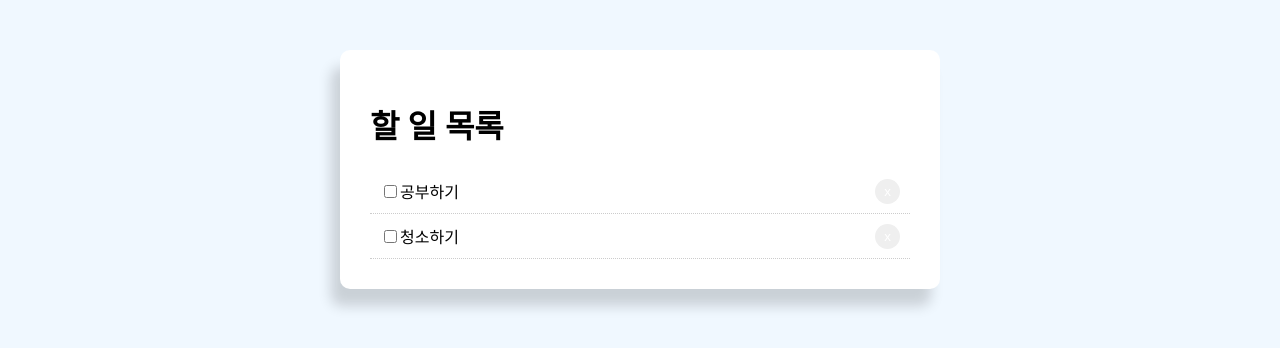
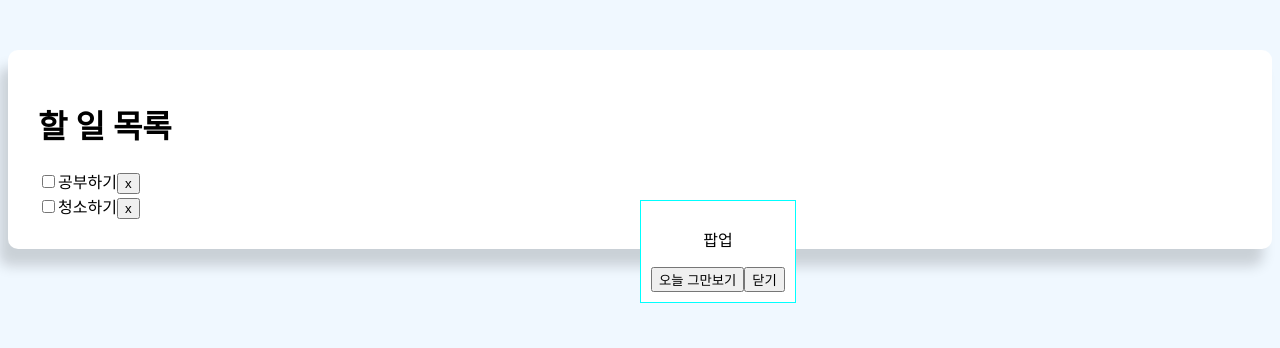
Before and after one commit to ryeon18/react_todo_app, a React (Create React App) app: page / in a window 1280 px wide. Shown: the top 348 px of the page. Built offline with nearby package versions, Linux system fonts and the light colour scheme.

Commit message:
Add: popup

```diff
--- a/src/App.css
+++ b/src/App.css
@@ -10,3 +10,32 @@
     border-radius: 10px;
     box-shadow: -9px 17px 13px rgb(0 0 0 / 16%);
 }
+
+.pop-up {
+    position: fixed;
+    top: 25%;
+    left: 50%;
+    border: 1px solid aqua;
+    background-color: #fff;
+    padding: 10px;
+}
+
+.pop-up p {
+    text-align: center;
+}
+
+.button-box {
+    display: flex;
+    justify-content: space-between;
+    font-size: 10px;
+}
+
+.buttonBox span {
+    margin: 10px;
+    border: 1px solid black;
+    padding: 5px;
+}
+
+.none {
+    display: none;
+}
--- a/src/App.js
+++ b/src/App.js
@@ -1,48 +1,92 @@
-import React, {Component} from 'react';
+import React, {useState, useEffect} from 'react';
 import './App.css';
 
-export default class App extends Component {
-    btnStyle = {
-        color: '#fff',
-        border: 'none',
-        padding: '5px 9px',
-        borderRadius: '50%',
-        cursor: 'pointer',
-        float: 'right',
-    };
-
-    getStyle = () => {
-        return {
-            padding: '10px',
-            borderBottom: '1px #ccc dotted',
-            TextDecoration: 'none',
-        };
-    };
-
-    todoData = [
+const todoData = [
     {id: '1', title: '공부하기', comleted: true},
     {id: '2', title: '청소하기', comleted: false},
 ];
-    render() {
+
+const App = () => {
+    const [isPopup, setIsPopup] = useState(true);
+
+    useEffect(() => {});
+
+    const close = () => {
+        setIsPopup(!isPopup);
+    };
+
+    const todayClose = () => {};
+
     return (
-            <div className="container">
+        <div>
             <div className="todoBlock">
                 <div className="title">
                     <h1>할 일 목록</h1>
                 </div>
-
-                    {this.todoData.map(data => {
+                {todoData.map(data => {
                     const {id, title, completed} = data;
                     return (
-                            <div style={this.getStyle()} key={id}>
-                                <input type="checkbox" defalutChecked={completed} />
+                        <div key={id}>
+                            <input type="checkbox" defalutchecked={completed} />
                             {title}
-                                <button style={this.btnStyle}>x</button>
+                            <button>x</button>
                         </div>
                     );
                 })}
             </div>
+            <div className={isPopup ? 'pop-up' : 'none'}>
+                <p>팝업</p>
+                <div className="button-box">
+                    <button onClick={() => todayClose()}>오늘 그만보기</button>
+                    <button onClick={() => close()}>닫기</button>
+                </div>
+            </div>
         </div>
     );
-    }
-}
+};
+
+export default App;
+// export default class App extends Component {
+//     btnStyle = {
+//         color: '#fff',
+//         border: 'none',
+//         padding: '5px 9px',
+//         borderRadius: '50%',
+//         cursor: 'pointer',
+//         float: 'right',
+//     };
+
+//     getStyle = () => {
+//         return {
+//             padding: '10px',
+//             borderBottom: '1px #ccc dotted',
+//             TextDecoration: 'none',
+//         };
+//     };
+
+//     todoData = [
+//         {id: '1', title: '공부하기', comleted: true},
+//         {id: '2', title: '청소하기', comleted: false},
+//     ];
+//     render() {
+//         return (
+//             <div className="container">
+//                 <div className="todoBlock">
+//                     <div className="title">
+//                         <h1>할 일 목록</h1>
+//                     </div>
+//                     {this.todoData.map(data => {
+//                         const {id, title, completed} = data;
+//                         return (
+//                             <div style={this.getStyle()} key={id}>
+//                                 <input type="checkbox" defalutChecked={completed} />
+//                                 {title}
+//                                 <button style={this.btnStyle}>x</button>
+//                             </div>
+//                         );
+//                     })}
+//                 </div>
+//             </div>
+//         );
+//     }
+// }
```
Lines whose indentation alone changed are shown as unchanged.
